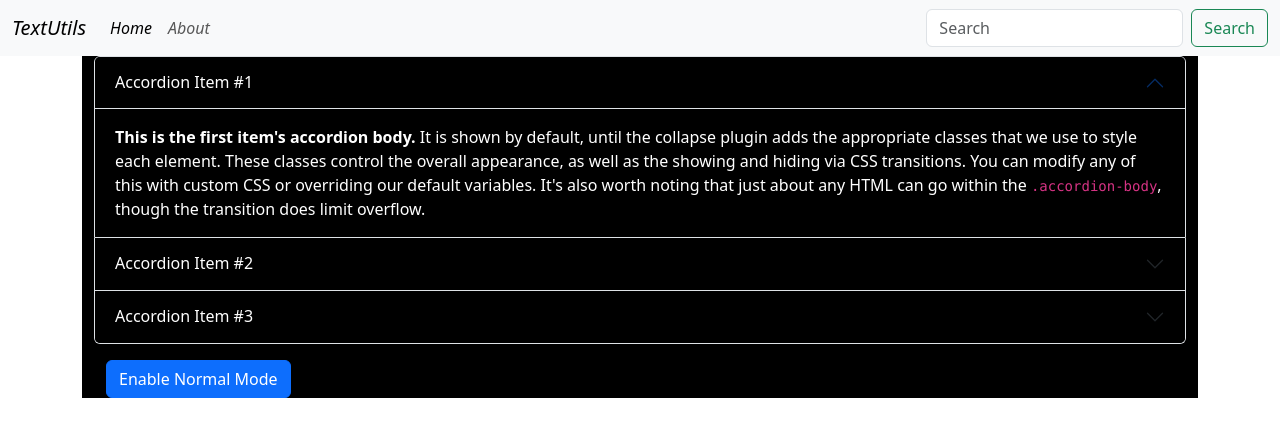
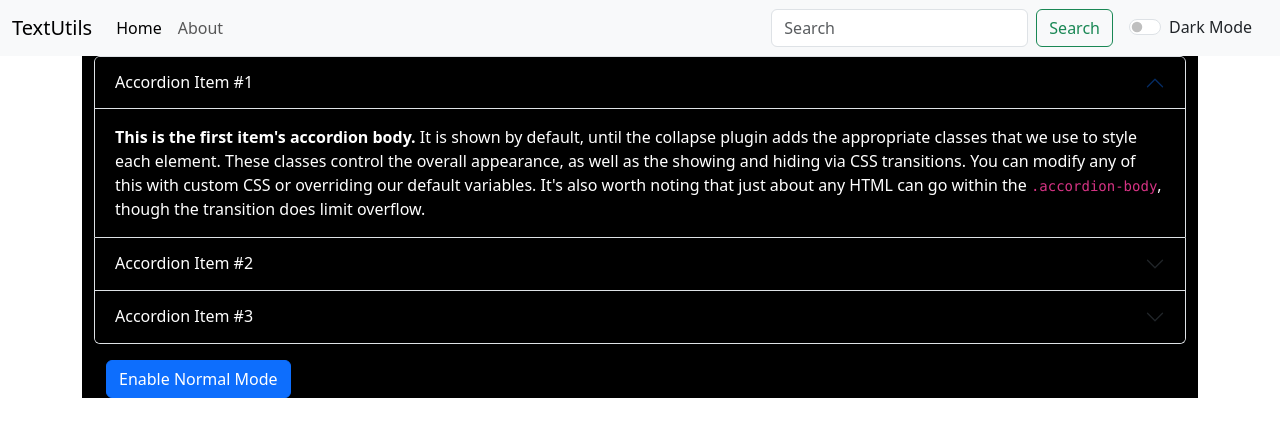
Before and after one commit to shudhanshukpandey/react-app_1, a React (Create React App) app: page / in a window 1280 px wide. Shown: the top 436 px of the page. Built offline with nearby package versions, Linux system fonts and the light colour scheme.

Commit message:
added dark mode on nav bar along with a toggle function whic is passed as a prop

```diff
--- a/src/App.css
+++ b/src/App.css
@@ -39,17 +39,17 @@
 .first{
   color: red;
 }
-.container0{
+/* .container0{
   font-style: italic;
   background-color: #61dafb;
-}
+} */
 
 /* .container0 > nav {
   background-color: rgb(18, 191, 191) !important;
 
 } */
 
-.container1{
+/* .container1{
   color: blue;
   font-style: italic;
-}
+} */
--- a/src/App.js
+++ b/src/App.js
@@ -1,4 +1,5 @@
 // import logo from './logo.svg';
+import { useState } from "react";
 import "./App.css";
 import About from "./components/About";
 import Navbar from "./components/Navbar";
@@ -27,6 +28,21 @@
 
 // let value="jai bhawani"
 function App() {
+  const [mode,setMode]=useState("light");   //tels whether dark mode is enablaled or not
+
+  const toggleMode=()=>{                     //making a function for toggle mode
+    if (mode==='light')
+    {
+      setMode('dark');
+      document.body.style.backgroundColor="pink";
+    }
+    else{
+      setMode("light");
+
+      document.body.style.backgroundColor="white";
+    }
+
+  }
   return (
     <>
       {/* <div className="first">lovely</div>
@@ -44,7 +60,8 @@
     </div> */}
 
       <div className="container0">
-        <Navbar title="TextUtils" />
+        <Navbar title="TextUtils" mode={mode} toggleMode={toggleMode}/>
+        {/* passing function as props */}
       </div>
 
       {/* for passing multi value in props
--- a/src/components/Navbar.js
+++ b/src/components/Navbar.js
@@ -3,11 +3,14 @@
 
 
 export default function Navbar(props) {
-    const {title="test"} = props  // giving default value to props, [props?"":""] can also be used but not recomended
+      // giving default value to props, [props?"":""] can also be used but not recomended
   return (
-    <nav className="navbar navbar-expand-lg bg-body-tertiary">
+    // <nav className="navbar navbar-expand-lg bg-body-tertiary">
+
+
+    <nav className={`navbar navbar-expand-lg navbar-${props.mode} bg-${props.mode}`}>
     <div className="container-fluid">
-      <a className="navbar-brand" href="/">{title}</a>
+      <a className="navbar-brand" href="/">{props.title}</a>
       <button className="navbar-toggler" type="button" data-bs-toggle="collapse" data-bs-target="#navbarSupportedContent" aria-controls="navbarSupportedContent" aria-expanded="false" aria-label="Toggle navigation">
         <span className="navbar-toggler-icon"></span>
       </button>
@@ -24,6 +27,12 @@
           <input className="form-control me-2" type="search" placeholder="Search" aria-label="Search"/>
           <button className="btn btn-outline-success" type="submit">Search</button>
         </form>
+        <div className={`form-check form-switch mx-3 text-${props.mode!=="light"?"light":"dark"}`}>
+        {/* {} will convert text as js snippet inside use "``" similar to fstring and "${}" to specify position of variable or expression */}
+        <input className="form-check-input" type="checkbox" role="switch" onClick={props.toggleMode} id="flexSwitchCheckDefault"/>
+        {/* calling props passed function on click switch */}
+        <label className="form-check-label" htmlFor="flexSwitchCheckDefault">Dark Mode</label>
+        </div>
       </div>
     </div>
   </nav>
```
